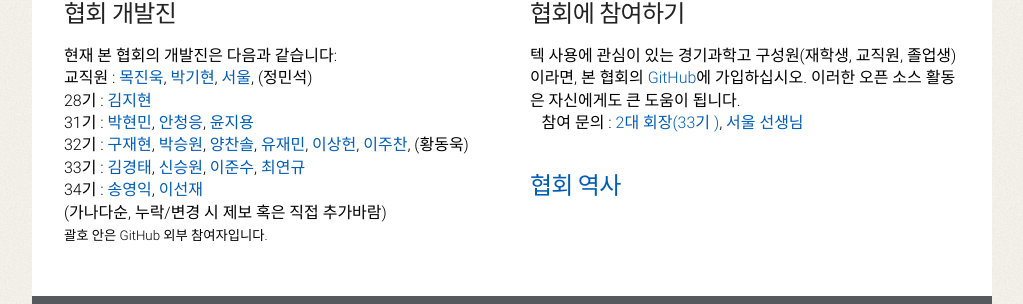
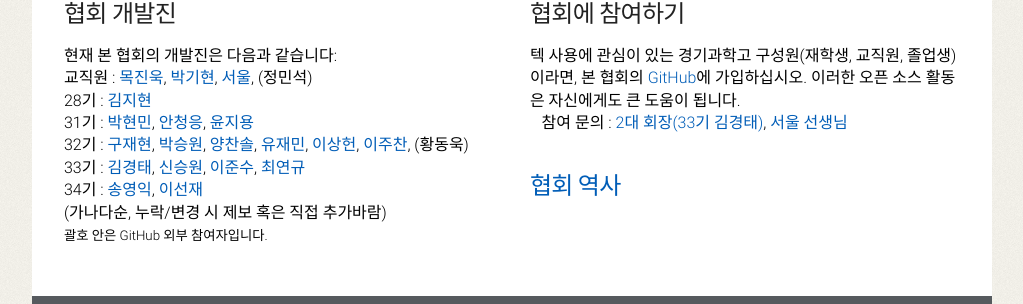
Before and after one commit to gshstexsociety/gshstexsociety.github.io, a Jekyll site: the page built from 참여/index.md, in a window 1280 px wide. Shown: the part 579-883 px from the top of the page, without its empty margins (128-1151 px from the left). Built offline with Jekyll 4.4.1, drawn with Linux system fonts in a browser that asks for light colours.

Commit message:
Update index.md

```diff
--- a/참여/index.md
+++ b/참여/index.md
@@ -46,7 +46,7 @@ permalink: /참여/
     텍 사용에 관심이 있는 경기과학고 구성원(재학생, 교직원, 졸업생)이라면,
     본 협회의 <a href="https://github.com/gshslatexintro">GitHub</a>에 가입하십시오. 이러한 오픈 소스 활동은 자신에게도 큰 도움이 됩니다.
     <br>
-    <b>참여 문의</b> : <a href="https://github.com/Kim-kyeongtae">2대 회장(33기 )</a>, <a href="https://github.com/WoolSeo">서울 선생님</a>
+    <b>참여 문의</b> : <a href="https://github.com/Kim-kyeongtae">2대 회장(33기 김경태)</a>, <a href="https://github.com/WoolSeo">서울 선생님</a>
     </p>
     <h2><a href="https://github.com/gshslatexintro/gshslatexintro/wiki/History-of-GSHS-TeX-Society">협회 역사</a></h2>
   </div>
```
